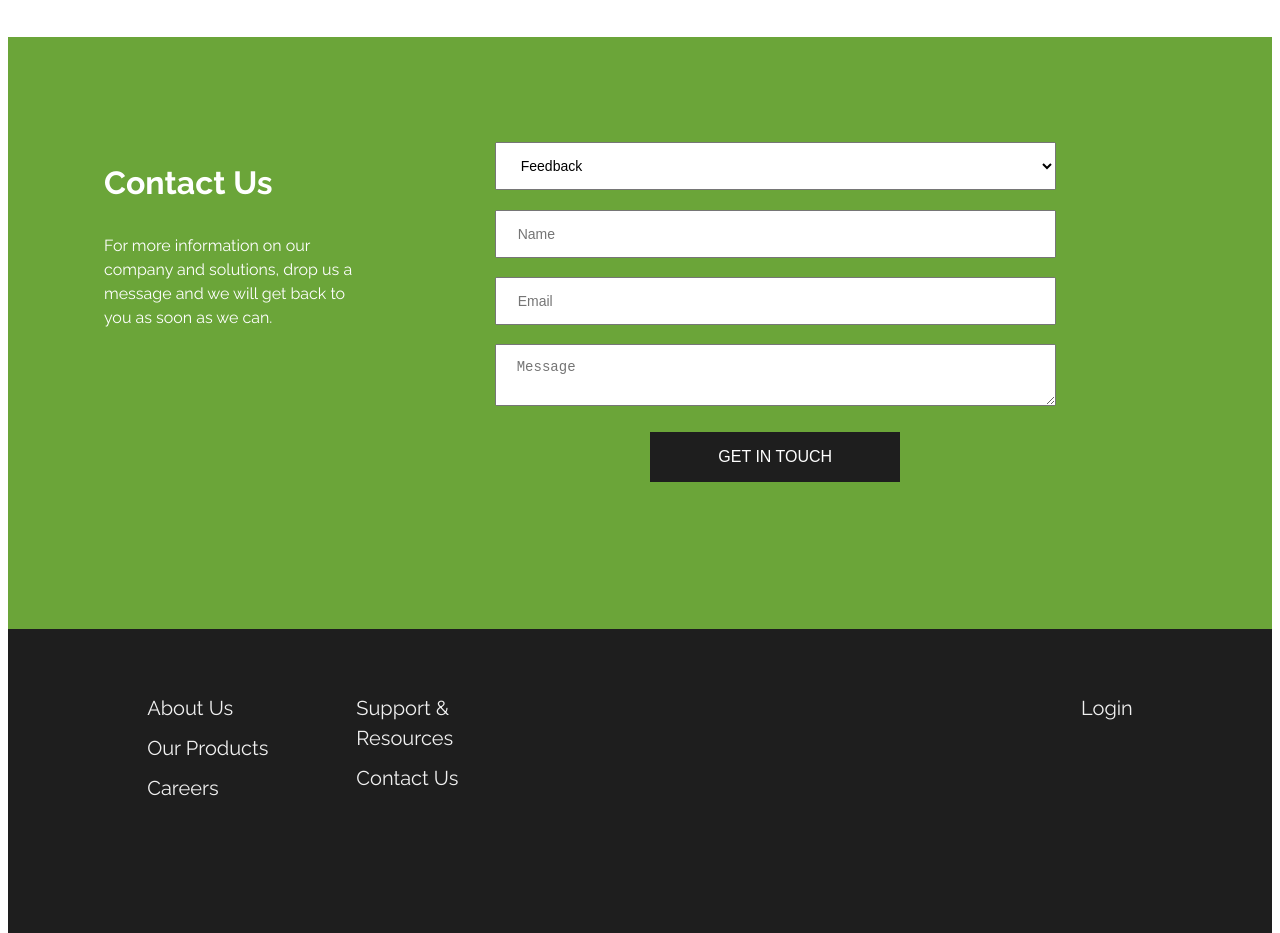
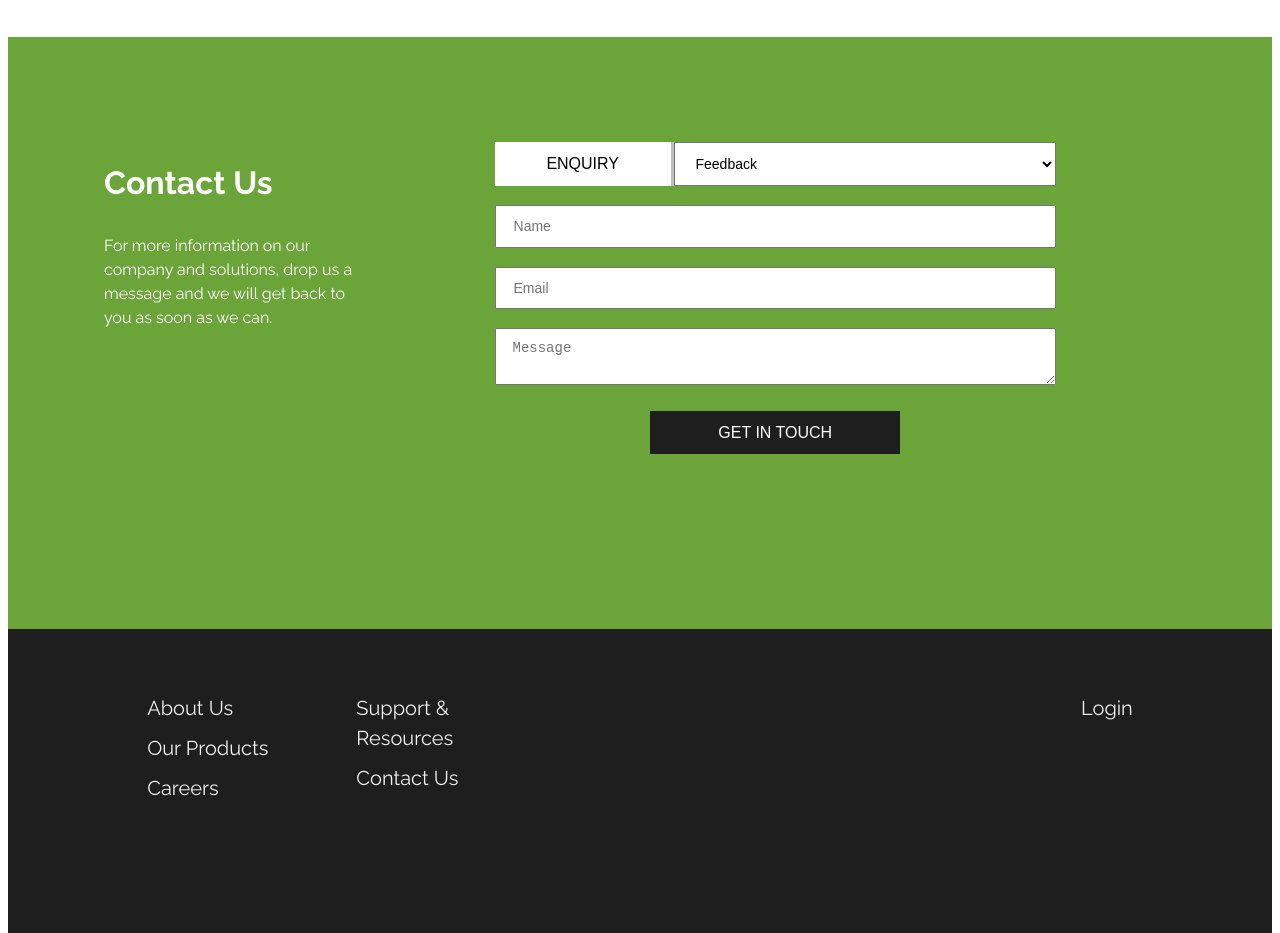
Before and after one commit to rgdamalerio/KHR, a plain HTML site: page index.html in a window 1280 px wide. Shown: the part 1160-2093 px from the top of the page. Drawn offline with nearby package versions, Linux system fonts and the light colour scheme.

Commit message:
KHR-2 Adde Enquiry button on the left side of the Enquiry select tag

```diff
--- a/assets/css/production/global.css
+++ b/assets/css/production/global.css
@@ -159,14 +159,15 @@
   box-sizing: border-box;
   width: 100%;
   font-size: 14px;
-  padding: 1em 1.5em;
+  padding: 0.8em 1.2em;
   margin: 0.6rem 0;
 }
 
 .contact .contact-form input[type=submit],
-.contact .contact-form button[type=submit] {
+.contact .contact-form button[type=submit],
+.contact .contact-form button {
   width: 250px;
-  padding: 1em 1.5em;
+  padding: 0.8em 1.2em;
   margin: 0.6rem 0;
   border: none;
   font-size: 16px;
@@ -174,6 +175,17 @@
   background-color: #1e1e1e;
   color: #fff;
   cursor: pointer;
+}
+
+.contact .contact-form .contact-select-area {
+  display: flex;
+}
+
+.contact .contact-form .contact-select-area button[type=button],
+.contact .contact-form .contact-select-area button {
+  border-right: 3px solid #bcbec0;
+  background: #fff;
+  color: #000;
 }
 
 
--- a/index.html
+++ b/index.html
@@ -144,7 +144,8 @@
     </div>
     <div class="contact-right">
       <form class="contact-form" action="">
-        <div>
+        <div class="contact-select-area">
+          <button type="button">ENQUIRY</button>
           <select id="enquiries" name="enquiries">
             <option value="feedback" disabled selected>Feedback</option>
             <option value="generalenquiries">General Enquiries</option>
```
